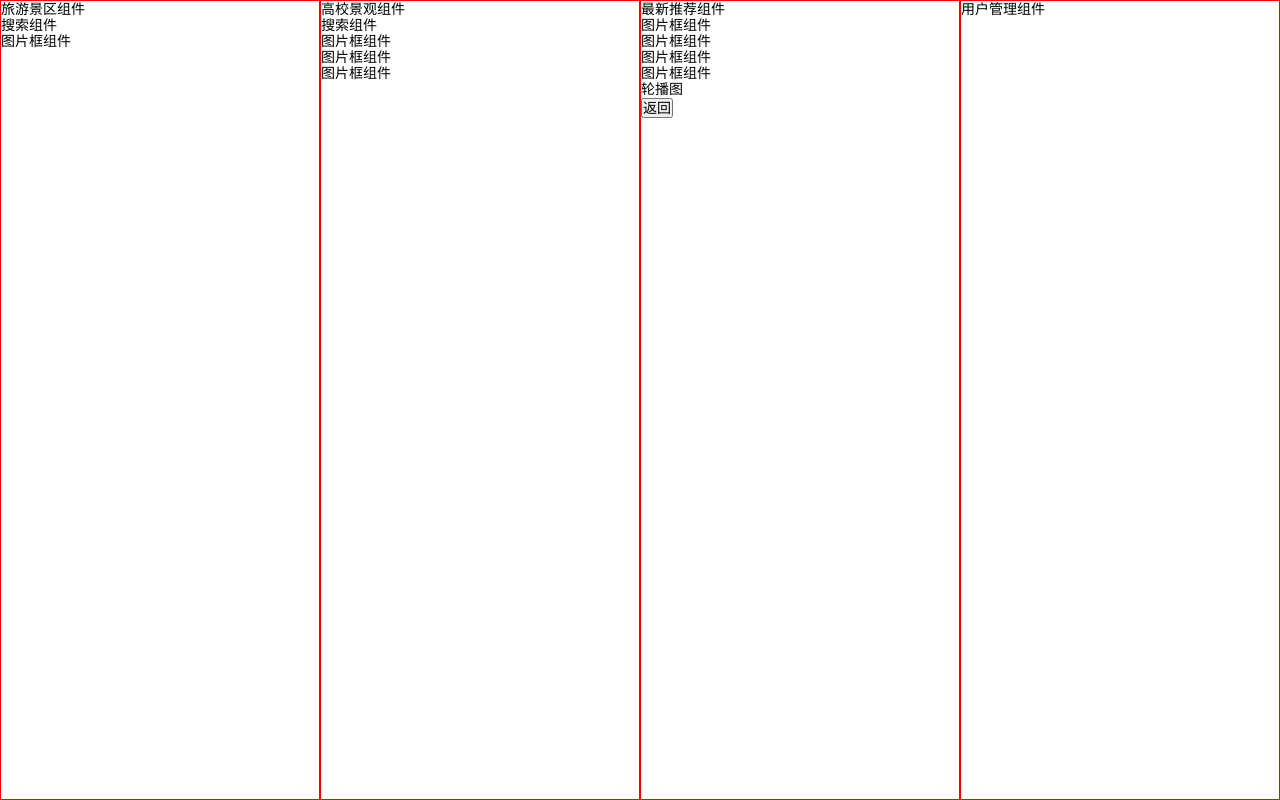
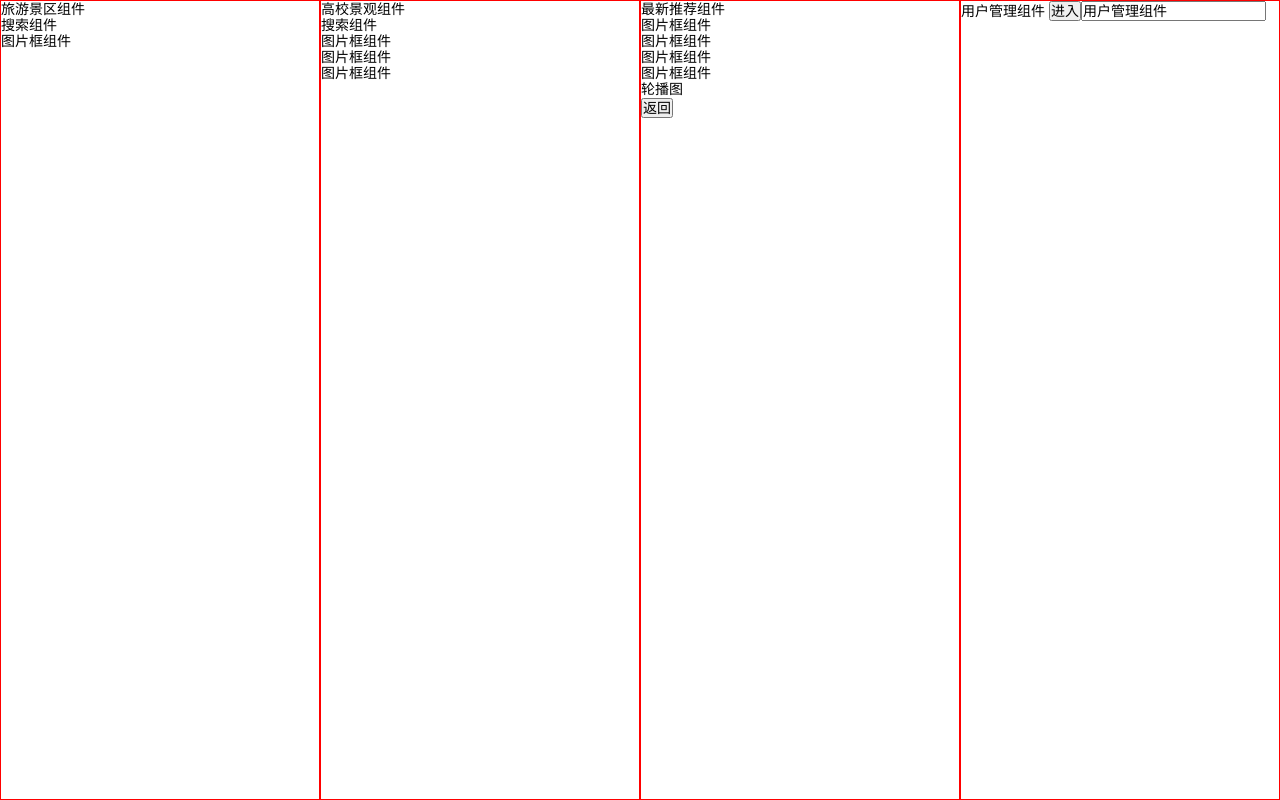
Before and after one commit to scut-skyworth-club/eyes-world-fe, a Vue app: page / in a window 1280 px wide. Built offline with nearby package versions, Linux system fonts and the light colour scheme.

Commit message:
页面加入按钮

```diff
--- a/src/App.vue
+++ b/src/App.vue
@@ -47,7 +47,7 @@
   }
 </script>
 
-<style lang="scss">
+<style>
   body {
     width: 100vw;
     height: 100vh;
--- a/src/components/User.vue
+++ b/src/components/User.vue
@@ -1,6 +1,8 @@
 <template>
   <div id="tourism2">
     {{msg}}
+    <button v-on:click="reverseMessage">进入</button>
+    <input v-model="msg">
   </div>
 </template>
 
@@ -11,6 +13,11 @@
             return {
                 msg:'用户管理组件'
             }
+        },
+        methods:{
+            reverseMessage:function () {
+                this.msg = this.msg.split('').reverse().join('')
+            }
         }
     }
 </script>
```
Also changed, not shown: 1 other file (tests, documents, lock files or other folders).
